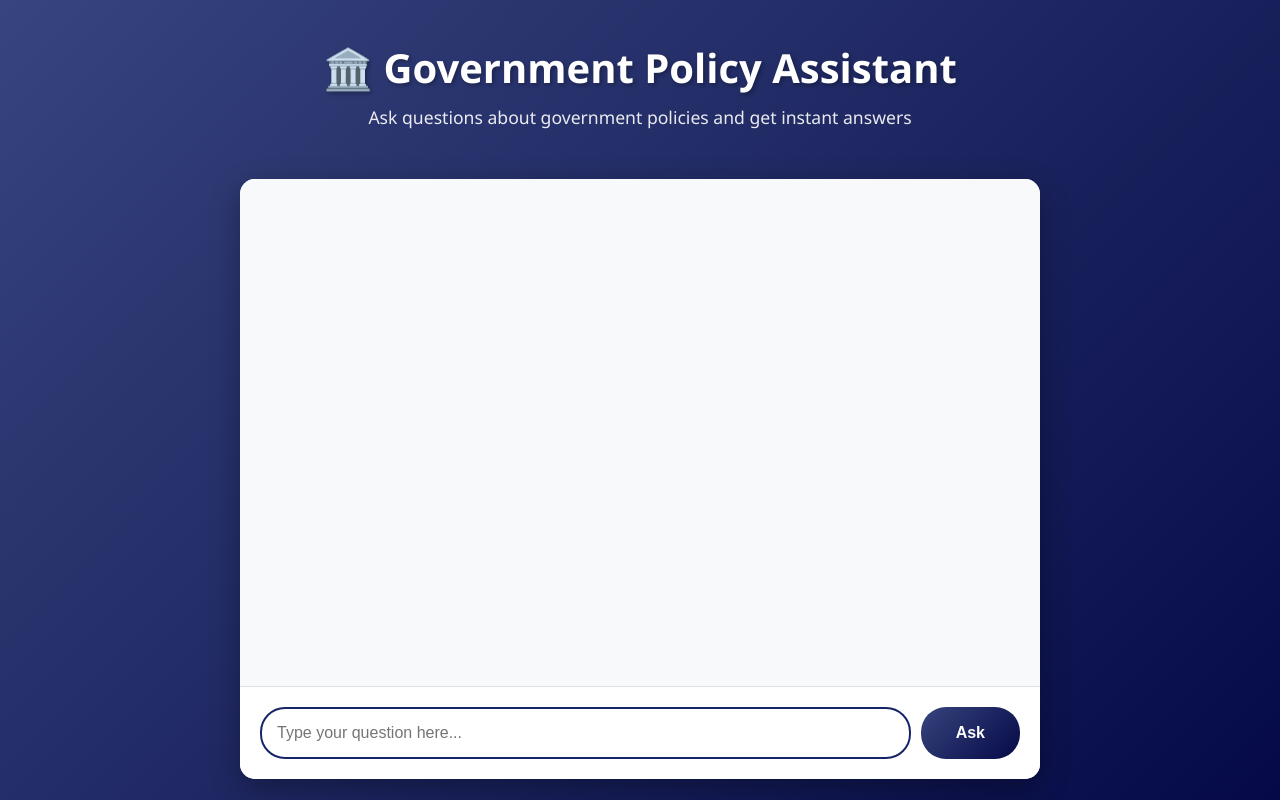
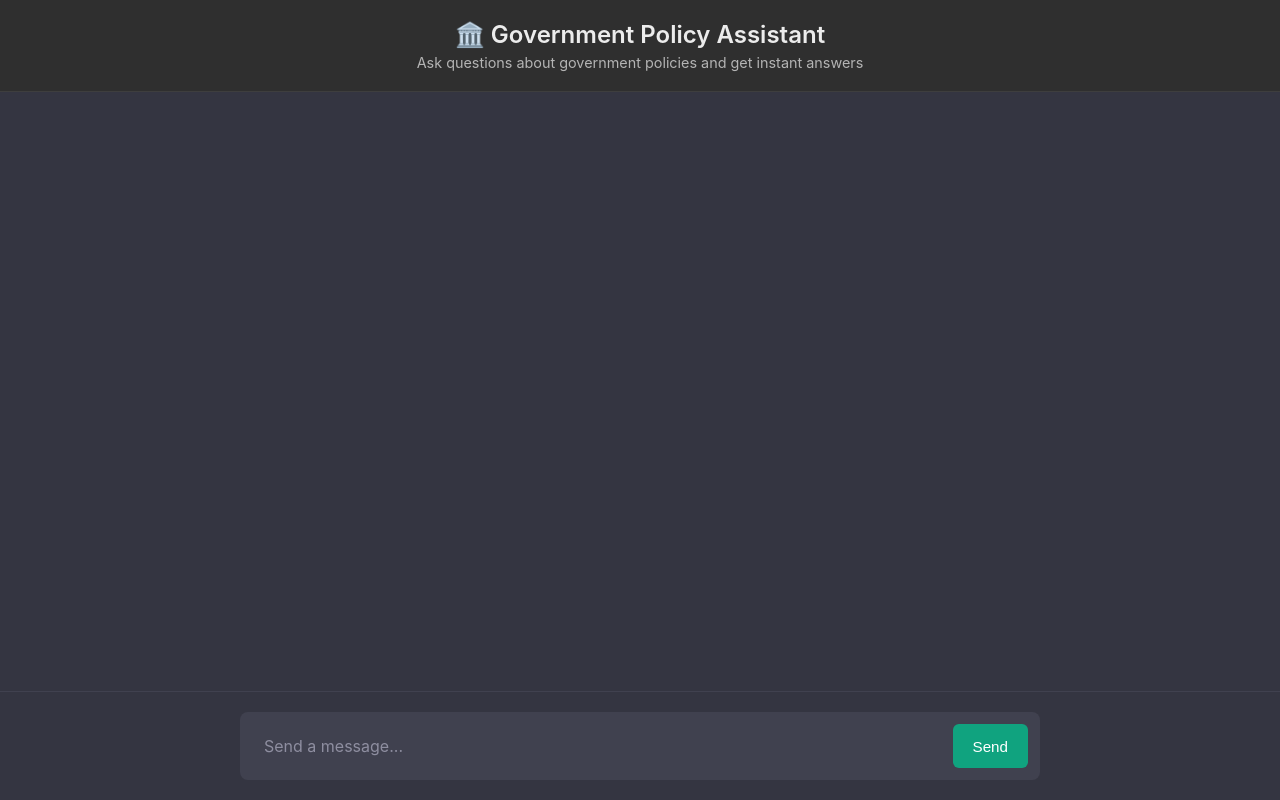
Before and after one commit to Vidsp21/Government-Policy-RAG-Chatbot, a Flask app: page / in a window 1280 px wide. Run offline with Flask 3, Linux system fonts and the light colour scheme.

Commit message:
Improved UI

```diff
--- a/templates/index.html
+++ b/templates/index.html
@@ -12,55 +12,79 @@
         }
 
         body {
-            font-family: 'Segoe UI', Tahoma, Geneva, Verdana, sans-serif;
-            background: linear-gradient(135deg, #37447d 0%, #050a46 100%);
-            min-height: 100vh;
-            padding: 20px;
+            font-family: -apple-system, BlinkMacSystemFont, 'Segoe UI', 'Roboto', 'Helvetica', 'Arial', sans-serif;
+            background: #212121;
+            height: 100vh;
+            overflow: hidden;
+            display: flex;
+            flex-direction: column;
         }
 
         .container {
-            max-width: 800px;
+            max-width: 100%;
+            width: 100%;
             margin: 0 auto;
+            height: 100%;
+            display: flex;
+            flex-direction: column;
         }
 
         .header {
             text-align: center;
-            color: white;
-            margin-bottom: 30px;
+            color: #ececec;
             padding: 20px;
+            background: #2f2f2f;
+            border-bottom: 1px solid #3e3e3e;
+            flex-shrink: 0;
         }
 
         .header h1 {
-            font-size: 2.5rem;
-            margin-bottom: 10px;
-            text-shadow: 2px 2px 4px rgba(0,0,0,0.3);
+            font-size: 1.5rem;
+            font-weight: 600;
+            margin-bottom: 5px;
+            color: #ececec;
         }
 
         .header p {
-            font-size: 1.1rem;
-            opacity: 0.9;
+            font-size: 0.9rem;
+            color: #b4b4b4;
         }
 
         .chat-container {
-            background: white;
-            border-radius: 15px;
-            box-shadow: 0 10px 30px rgba(0,0,0,0.3);
+            background: #343541;
             overflow: hidden;
             display: flex;
             flex-direction: column;
-            height: 75vh;
-            min-height: 500px;
+            flex: 1;
+            min-height: 0;
         }
 
         .messages {
             flex: 1;
-            padding: 30px;
             overflow-y: auto;
-            background: #f8f9fa;
+            font-size: 1rem;
+            line-height: 1.6;
+        }
+
+        .messages::-webkit-scrollbar {
+            width: 8px;
+        }
+
+        .messages::-webkit-scrollbar-track {
+            background: #343541;
+        }
+
+        .messages::-webkit-scrollbar-thumb {
+            background: #565869;
+            border-radius: 4px;
+        }
+
+        .messages::-webkit-scrollbar-thumb:hover {
+            background: #6e6e80;
         }
 
         .message {
-            margin-bottom: 20px;
+            padding: 24px 0;
             animation: fadeIn 0.3s ease-in;
         }
 
@@ -76,117 +100,139 @@
         }
 
         .message.user {
-            text-align: right;
+            background: #343541;
+        }
+
+        .message.bot {
+            background: #444654;
+        }
+
+        .message-inner {
+            max-width: 800px;
+            margin: 0 auto;
+            padding: 0 24px;
+            display: flex;
+            gap: 24px;
+        }
+
+        .message-avatar {
+            width: 30px;
+            height: 30px;
+            border-radius: 4px;
+            flex-shrink: 0;
+            display: flex;
+            align-items: center;
+            justify-content: center;
+            font-size: 1.1rem;
+        }
+
+        .message.user .message-avatar {
+            background: #5b5bd6;
+        }
+
+        .message.bot .message-avatar {
+            background: #10a37f;
         }
 
         .message-content {
-            display: inline-block;
-            padding: 15px 20px;
-            border-radius: 15px;
-            max-width: 70%;
+            flex: 1;
+            color: #ececec;
             word-wrap: break-word;
-        }
-
-        .message.user .message-content {
-            background: linear-gradient(135deg, #37447d 0%, #050a46 100%);
-            color: white;
-            border-bottom-right-radius: 5px;
-        }
-
-        .message.bot .message-content {
-            background: white;
-            color: #333;
-            border: 1px solid #e0e0e0;
-            border-bottom-left-radius: 5px;
-            text-align: left;
-        }
-
-        .message-label {
-            font-size: 0.85rem;
-            color: #666;
-            margin-bottom: 5px;
-            font-weight: 600;
+            line-height: 1.7;
         }
 
         .metrics {
             display: flex;
-            gap: 15px;
-            margin-top: 10px;
-            font-size: 0.85rem;
-            color: #666;
+            gap: 12px;
+            margin-top: 12px;
+            font-size: 0.8rem;
+            color: #8e8ea0;
         }
 
         .metric {
-            background: #e8e8e8;
-            padding: 5px 10px;
-            border-radius: 5px;
+            background: #40414f;
+            padding: 4px 10px;
+            border-radius: 4px;
         }
 
         .input-container {
             padding: 20px;
-            background: white;
-            border-top: 1px solid #e0e0e0;
+            background: #343541;
+            border-top: 1px solid #40414f;
         }
 
         .input-wrapper {
+            max-width: 800px;
+            margin: 0 auto;
             display: flex;
-            gap: 10px;
+            gap: 12px;
+            background: #40414f;
+            border-radius: 8px;
+            padding: 12px;
         }
 
         #questionInput {
             flex: 1;
-            padding: 15px;
-            border: 2px solid #e0e0e0;
-            border-radius: 25px;
+            padding: 12px;
+            background: transparent;
+            color: #ececec;
+            border: none;
             font-size: 1rem;
             outline: none;
-            transition: border-color 0.3s;
+            font-family: inherit;
         }
 
-        #questionInput:focus {
-            border-color: #162568;
+        #questionInput::placeholder {
+            color: #8e8ea0;
         }
 
         #askButton {
-            padding: 15px 35px;
-            background: linear-gradient(135deg, #37447d 0%, #050a46 100%);
+            padding: 10px 20px;
+            background: #10a37f;
             color: white;
             border: none;
-            border-radius: 25px;
-            font-size: 1rem;
-            font-weight: 600;
+            border-radius: 6px;
+            font-size: 0.95rem;
+            font-weight: 500;
             cursor: pointer;
-            transition: transform 0.2s, box-shadow 0.2s;
+            transition: background 0.2s;
+            flex-shrink: 0;
         }
 
         #askButton:hover:not(:disabled) {
-            transform: translateY(-2px);
-            box-shadow: 0 5px 15px rgba(102, 126, 234, 0.4);
+            background: #0d8a6a;
         }
 
         #askButton:disabled {
-            opacity: 0.6;
+            opacity: 0.5;
             cursor: not-allowed;
         }
 
         .loading {
             display: none;
-            text-align: center;
-            padding: 20px;
+            padding: 24px 0;
+            background: #444654;
         }
 
         .loading.active {
             display: block;
         }
 
+        .loading-inner {
+            max-width: 800px;
+            margin: 0 auto;
+            padding: 0 24px;
+            display: flex;
+            gap: 24px;
+        }
+
         .spinner {
-            border: 3px solid #f3f3f3;
-            border-top: 3px solid #162568;
+            border: 2px solid #40414f;
+            border-top: 2px solid #10a37f;
             border-radius: 50%;
-            width: 40px;
-            height: 40px;
+            width: 16px;
+            height: 16px;
             animation: spin 1s linear infinite;
-            margin: 0 auto;
         }
 
         @keyframes spin {
@@ -233,8 +284,13 @@
             <div class="messages" id="messages"></div>
 
             <div class="loading" id="loading">
-                <div class="spinner"></div>
-                <p style="margin-top: 10px; color: #162568;">Processing your question...</p>
+                <div class="loading-inner">
+                    <div class="message-avatar" style="background: #10a37f;">🤖</div>
+                    <div style="flex: 1; display: flex; align-items: center; gap: 12px; color: #ececec;">
+                        <div class="spinner"></div>
+                        <span>Processing your question...</span>
+                    </div>
+                </div>
             </div>
 
             <div class="input-container">
@@ -242,10 +298,10 @@
                     <input
                         type="text"
                         id="questionInput"
-                        placeholder="Type your question here..."
+                        placeholder="Send a message..."
                         onkeypress="handleKeyPress(event)"
                     >
-                    <button id="askButton" onclick="askQuestion()">Ask</button>
+                    <button id="askButton" onclick="askQuestion()">Send</button>
                 </div>
             </div>
         </div>
@@ -270,7 +326,6 @@
             const question = questionInput.value.trim();
 
             if (!question) {
-                alert('Please enter a question');
                 return;
             }
 
@@ -321,11 +376,13 @@
             const messageDiv = document.createElement('div');
             messageDiv.className = `message ${type}`;
 
-            const label = type === 'user' ? 'You' : 'Assistant';
+            const avatar = type === 'user' ? '👤' : '🤖';
 
             messageDiv.innerHTML = `
-                <div class="message-label">${label}</div>
-                <div class="message-content">${escapeHtml(content)}</div>
+                <div class="message-inner">
+                    <div class="message-avatar">${avatar}</div>
+                    <div class="message-content">${escapeHtml(content)}</div>
+                </div>
             `;
 
             messagesDiv.appendChild(messageDiv);
@@ -348,10 +405,12 @@
             }
 
             messageDiv.innerHTML = `
-                <div class="message-label">Assistant</div>
-                <div class="message-content">
-                    ${escapeHtml(data.answer).replace(/\n/g, '<br>')}
-                    ${metricsHtml}
+                <div class="message-inner">
+                    <div class="message-avatar">🤖</div>
+                    <div class="message-content">
+                        ${escapeHtml(data.answer).replace(/\n/g, '<br>')}
+                        ${metricsHtml}
+                    </div>
                 </div>
             `;
 
```
Also changed, not shown: other parts of templates/index.html (+14 -9 lines).
